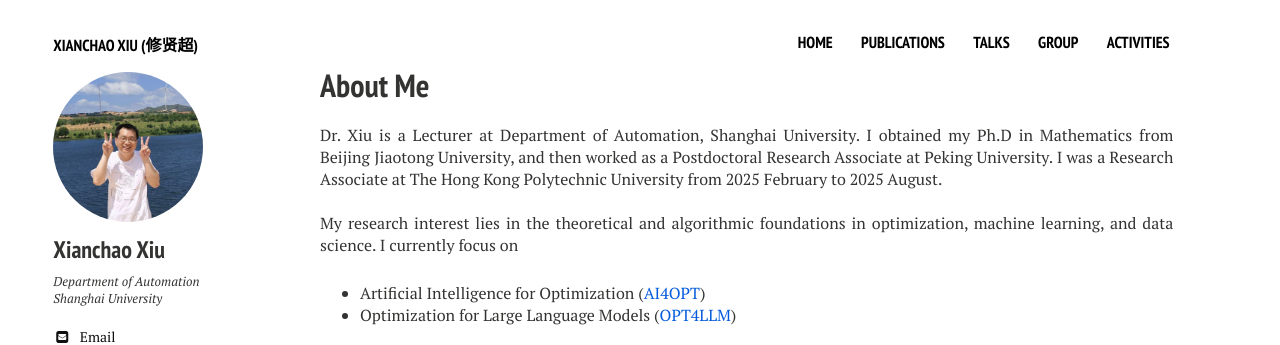
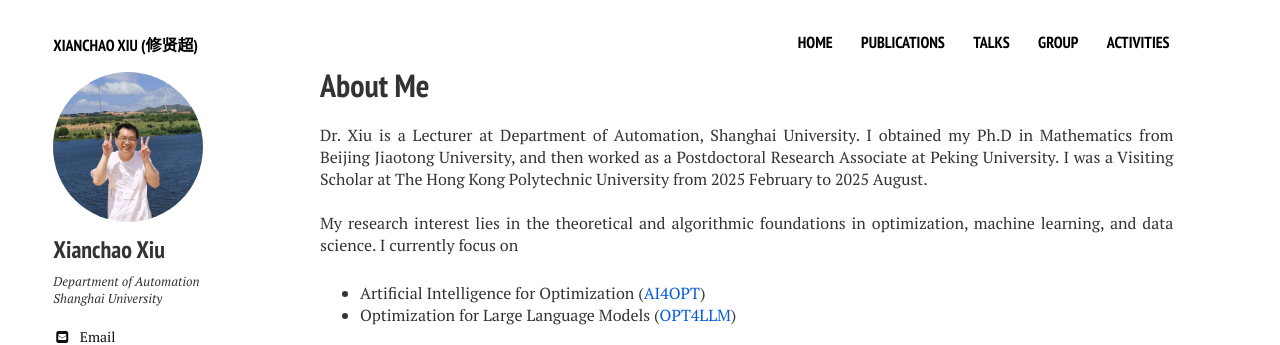
Before and after one commit to xianchaoxiu/xianchaoxiu.github.io, a Jekyll site: the page built from index.md, in a window 1280 px wide. Shown: the top 345 px of the page. Built offline with Jekyll 4.4.1, drawn with Linux system fonts in a browser that asks for light colours; nearby versions of some CDN libraries.

Commit message:
Update home2.html

```diff
--- a/_layouts/home2.html
+++ b/_layouts/home2.html
@@ -29,7 +29,7 @@
          <p> Dr. Xiu is a Lecturer at Department of Automation, Shanghai University.
 	 I obtained my Ph.D in Mathematics from Beijing Jiaotong University,
 	 and then worked as a Postdoctoral Research Associate at Peking University.
-	 I was a Research Associate at The Hong Kong Polytechnic University from 2025 February to 2025 August. <br> <br>
+	 I was a Visiting Scholar at The Hong Kong Polytechnic University from 2025 February to 2025 August. <br> <br>
 
 
 	 My research interest lies in the theoretical and algorithmic foundations in optimization, machine learning, and data science.
```
